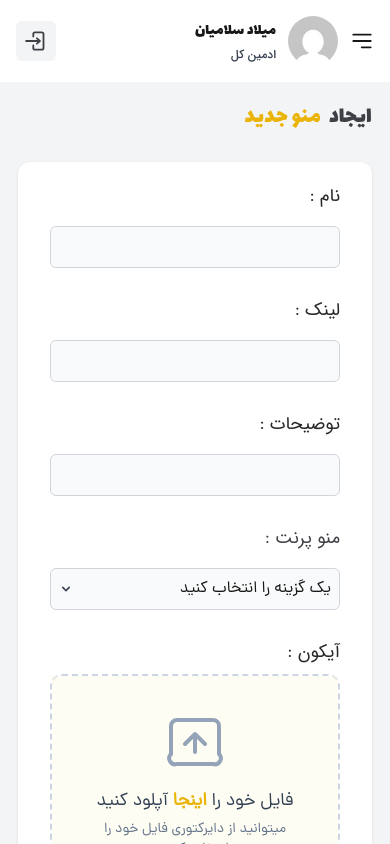
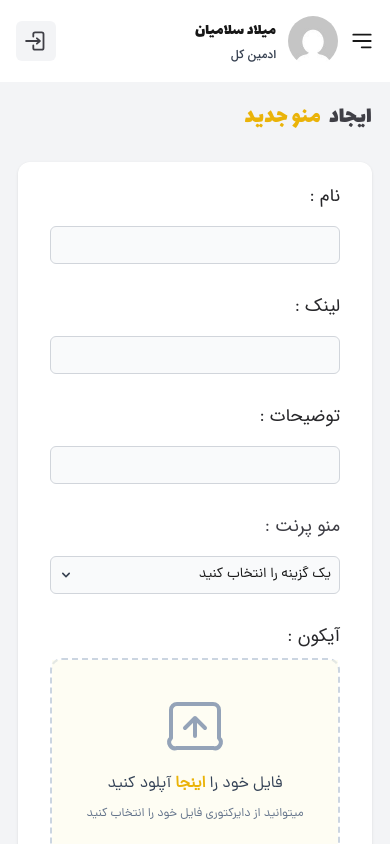
Before and after one commit to milad1385/tool-shop, a Next.js app: page /p-admin/menus in a window 390 px wide. Built offline with nearby package versions, Linux system fonts and the light colour scheme.

Commit message:
add resposive design in input

```diff
--- a/src/components/ui/Input.tsx
+++ b/src/components/ui/Input.tsx
@@ -35,7 +35,7 @@ function Input({
           name={name}
           disabled={disable}
           placeholder={placeholder}
-          className={`input text-right p-2 border border-gray-300 rounded-md ${className}`}
+          className={`input text-sm md:text-base text-right p-2 border border-gray-300 rounded-md ${className}`}
         />
 
         {errorMessage && (
@@ -103,7 +103,7 @@ function Input({
               />
             </svg>
 
-            <p className="mt-4 text-lg font-medium text-slate-700">
+            <p className="mt-4 text-base md:text-lg font-medium text-slate-700">
               فایل خود را{" "}
               <label
                 htmlFor={name}
@@ -114,7 +114,7 @@ function Input({
               آپلود کنید
             </p>
 
-            <p className="mt-1 text-sm text-slate-500">
+            <p className="mt-1 text-xs/[28px] md:text-sm text-slate-500">
               میتوانید از دایرکتوری فایل خود را انتخاب کنید
             </p>
 
@@ -167,7 +167,7 @@ function Input({
             name={name}
             disabled={disable}
             defaultValue=""
-            className={`appearance-none input mt-[8px] w-full bg-white text-right p-2 border border-gray-300 rounded-md  transition duration-300 ${className}`}
+            className={`appearance-none text-sm md:text-base input mt-[8px] w-full bg-white text-right p-2 border border-gray-300 rounded-md  transition duration-300 ${className}`}
           >
             {/* Add your options here */}
             <option value="" disabled>
```
